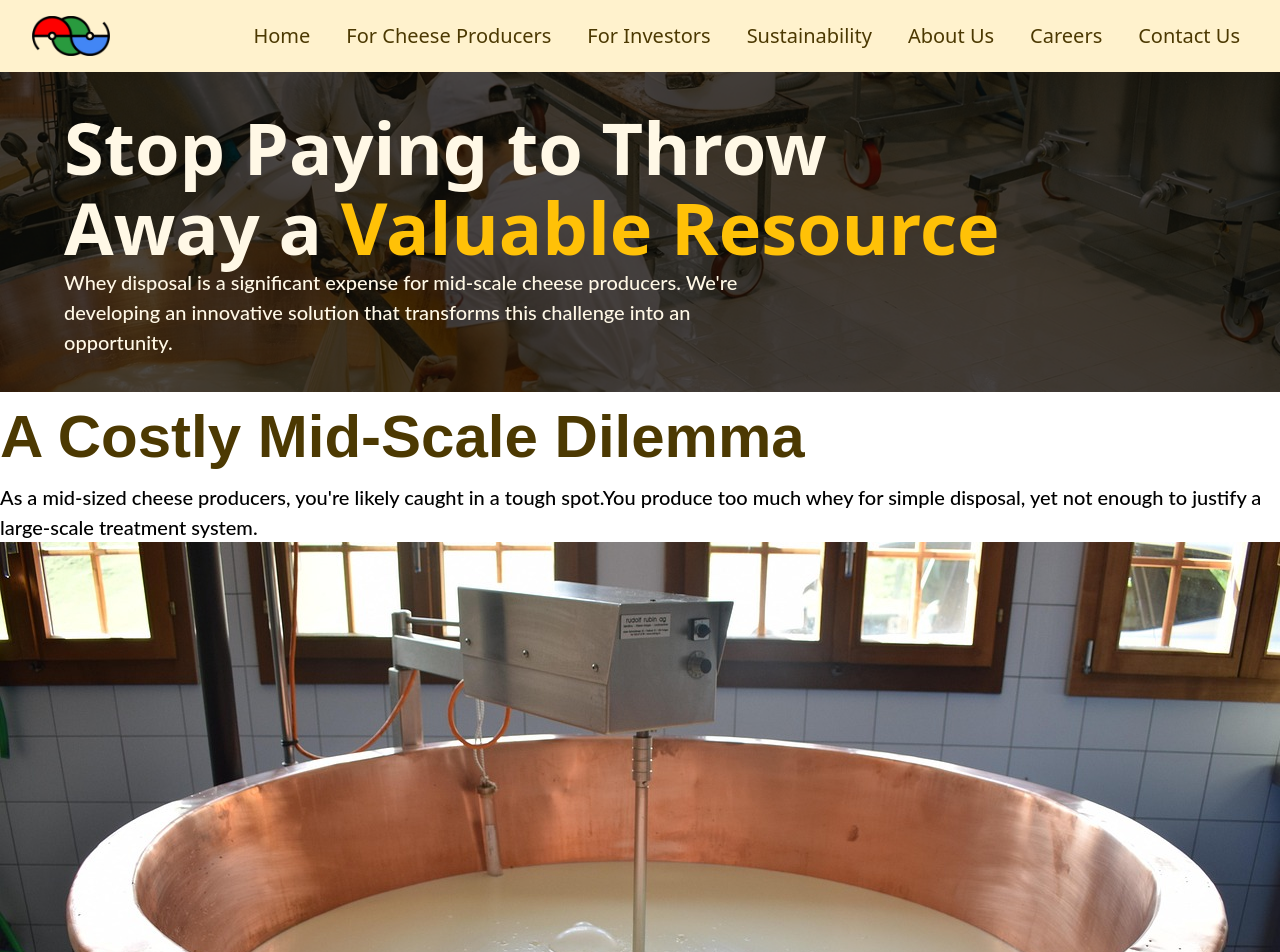
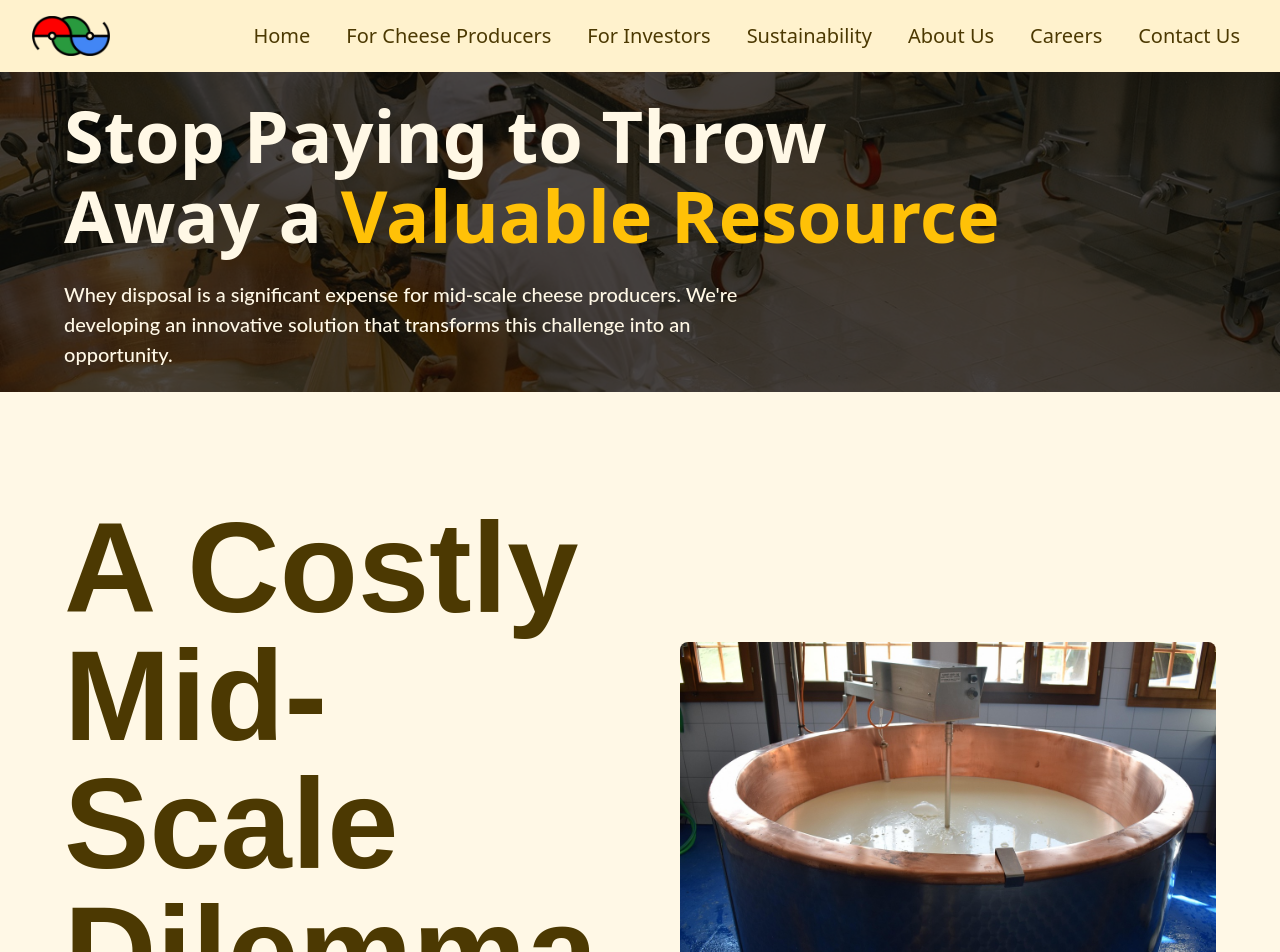
Before and after one commit to jayco01/NeustonBiosystems_website, a React (Vite) app: page /for-cheese-producers in a window 1280 px wide. Shown: the top 952 px of the page. Built offline with nearby package versions, Linux system fonts and the light colour scheme.

Commit message:
Style: ProducersProblemStatement.jsx MVP

```diff
--- a/src/components/common/CommonHero.jsx
+++ b/src/components/common/CommonHero.jsx
@@ -8,7 +8,7 @@ export default function CommonHero({heroImage, H1Text, subHeading}) {
 
             <div className="absolute top-0 left-0 w-full h-full bg-black opacity-70"></div>
 
-            <div className="relative z-10 fluid-layout-padding">
+            <div className="relative z-10 fluid-layout-padding flex flex-col md:gap-6">
                 <div className="max-w-240">
                     <H1Text/>
                 </div>
--- a/src/components/for-cheese-producers/ProducersProblemStatement.jsx
+++ b/src/components/for-cheese-producers/ProducersProblemStatement.jsx
@@ -2,15 +2,15 @@ import mixingCheese from "../../assets/CheeseWhey.jpg"
 
 export default function ProducersProblemStatement() {
     return (
-      <section>
-          <div>
-            <h2>A Costly Mid-Scale Dilemma</h2>
+      <section className="fluid-layout-padding bg-neuston-Amber-Lightest flex flex-col md:flex-row justify-center items-center md:gap-20 gap-12">
+          <div className="flex-1 flex flex-col gap-8">
+              <h2 className="text-9xl">A Costly Mid-Scale Dilemma</h2>
               <p>As a mid-sized cheese producers, you're likely caught in a tough spot.
-                  <span>You produce too much whey for simple disposal, yet not enough to justify a large-scale treatment system.</span>
+                  <span className="text-content-highlight">You produce too much whey for simple disposal, yet not enough to justify a large-scale treatment system.</span>
               </p>
           </div>
-          <div>
-            <img src={mixingCheese} alt="mixingCheese" />
+          <div className="flex-1">
+            <img src={mixingCheese} alt="mixingCheese" className="rounded-lg"/>
           </div>
       </section>
     );
--- a/src/index.css
+++ b/src/index.css
@@ -25,7 +25,7 @@
 
 @layer base {
     h1 {
-        @apply text-[clamp(2rem,8vw,4.5rem)] md:leading-20 leading-8 text-neuston-Amber-Lightest font-bold;
+        @apply text-[clamp(2rem,8vw,4.5rem)] md:leading-20 leading-10 text-neuston-Amber-Lightest font-bold;
     }
     h2 {
         @apply text-[clamp(1.25rem,5.25vw,3.75rem)] text-neuston-Amber-Darkest font-family-poppins font-semibold;
@@ -57,3 +57,7 @@
 @utility common-subheading-base-syle {
     @apply text-neuston-Amber-Lightest max-w-185;
 }
+
+@utility text-content-highlight {
+    @apply text-neuston-Amber-Dark font-extrabold;
+}
```
